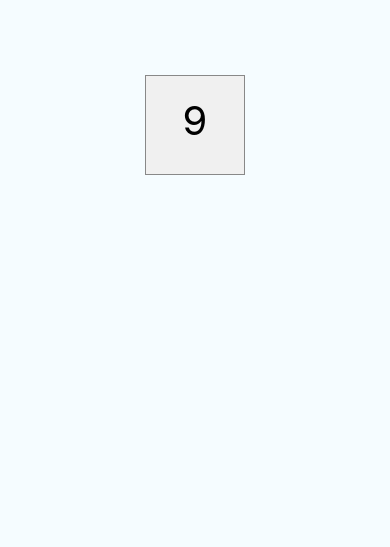
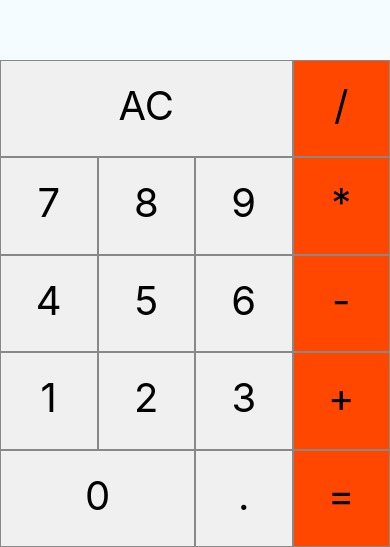
Before and after one commit to andrenanni/calculadora-react-native, a React Native app: screen / in a window 390 px wide. Shown: the part 297-844 px from the top of the page. Built offline with nearby package versions, Linux system fonts and the light colour scheme.

Commit message:
Criação dos botões

```diff
--- a/App.js
+++ b/App.js
@@ -1,19 +1,41 @@
-import { SafeAreaView, Text, StyleSheet} from "react-native";
+import { SafeAreaView, Text, StyleSheet, View } from "react-native";
+
 import Botao from "./src/components/botao";
 
 export default props => {
   return (
     <SafeAreaView style={estilos.container}>
-      <Botao />
+      <View style={estilos.botao}>
+        <Botao label="AC" triplo />
+        <Botao label="/" orange/>
+        <Botao label="7" />
+        <Botao label="8" />
+        <Botao label="9" />
+        <Botao label="*" orange/>
+        <Botao label="4" />
+        <Botao label="5" />
+        <Botao label="6" />
+        <Botao label="-" orange/>
+        <Botao label="1" />
+        <Botao label="2" />
+        <Botao label="3" />
+        <Botao label="+" orange />
+        <Botao label="0" duplo/>
+        <Botao label="." />
+        <Botao label="=" orange/>
+      </View>
     </SafeAreaView>
   )
 }
 
 const estilos = StyleSheet.create({
-  container:{
+  container: {
     flex: 1,
     backgroundColor: "#f5fcff",
-    justifyContent: "center",
-    alignItems: "center",
-  }
+    justifyContent: "flex-end",
+  },
+  botao: {
+    flexDirection: "row",
+    flexWrap: "wrap"
+  },
 });
--- a/src/components/botao.js
+++ b/src/components/botao.js
@@ -1,24 +1,49 @@
-import {StyleSheet, Text, TouchableHighlight} from "react-native";
+import { Dimensions, StyleSheet, Text, TouchableHighlight } from "react-native";
 
-export default prop => {
+const { width, height } = Dimensions.get("window");
+
+export default props => {
+
+    const estilosBotao = [estilos.botao];
+    if(props.duplo){
+        estilosBotao.push(estilos.botaoDuplo)
+    }
+    if(props.triplo){
+        estilosBotao.push(estilos.botaoTriplo)
+    }
+
+    if(props.orange){
+        estilosBotao.push(estilos.color)
+    }
+
+
     return (
         <TouchableHighlight>
-            <Text style={estilos.botao}>
-                9
+            <Text style={estilosBotao}>
+                {props.label}
             </Text>
         </TouchableHighlight>
     )
 }
 
 const estilos = StyleSheet.create({
-    botao:{
+    botao: {
         fontSize: 40,
-        width: 100,
-        height: 100,
+        width: width / 4,
+        height: width / 4,
         padding: 20,
-        backgroundColor:"#f0f0f0",
-        textAlign:"center",
+        backgroundColor: "#f0f0f0",
+        textAlign: "center",
         borderWidth: 1,
         borderColor: "#888"
+    },
+    botaoDuplo: {
+        width: width / 4 * 2
+    },
+    botaoTriplo: {
+        width: width / 4 * 3
+    },
+    color:{
+        backgroundColor: "#ff4700"
     }
 })
```
